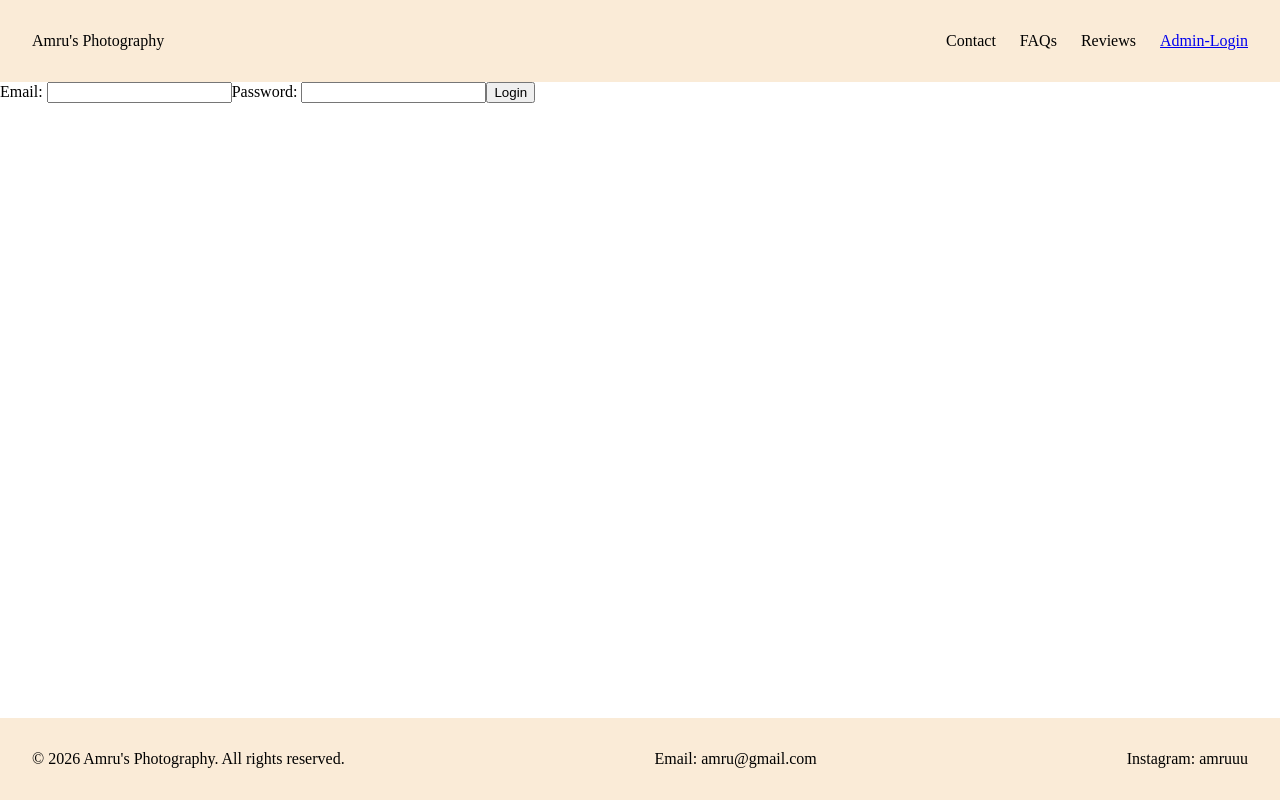
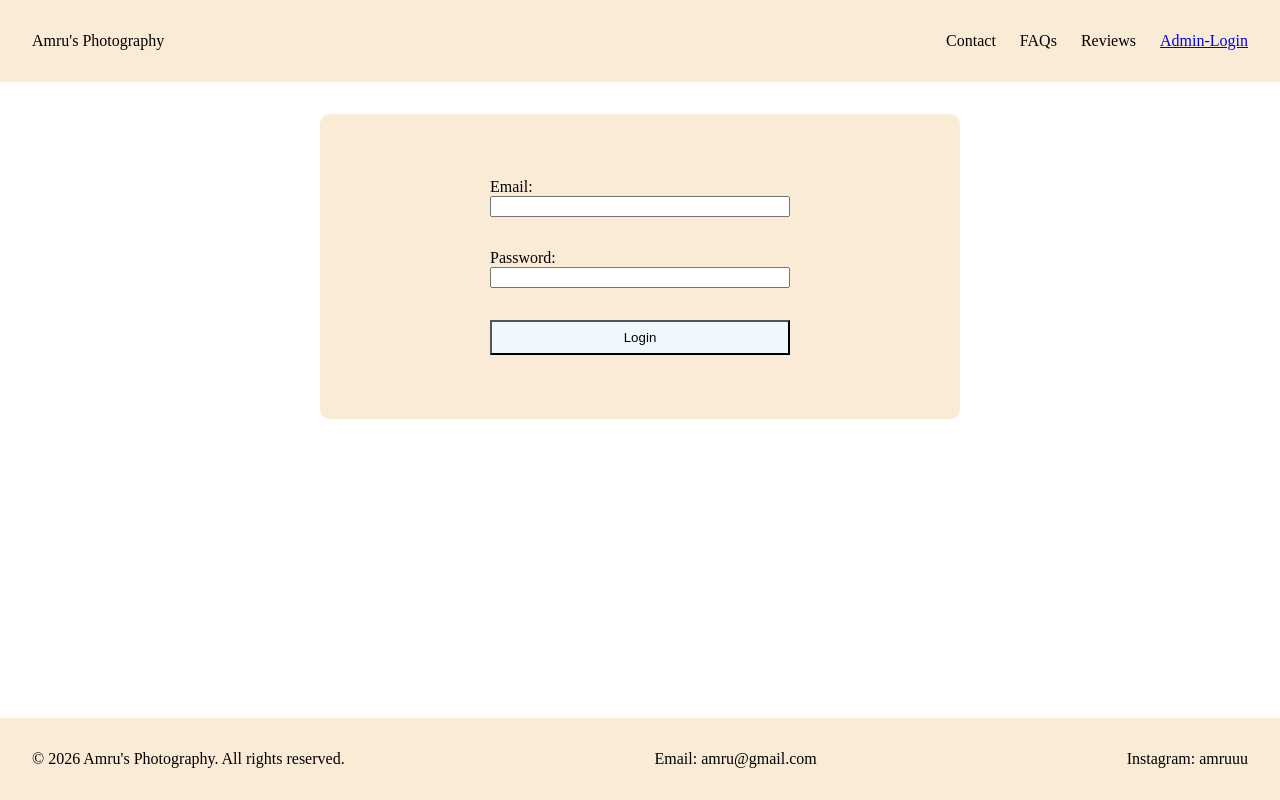
Before and after one commit to eezzatt/amru-photography, a React app in the folder frontend/: page /login in a window 1280 px wide. Built offline with nearby package versions, Linux system fonts and the light colour scheme; the HTML template or start-up script is replaced by a standard one.

Commit message:
Styled login page

```diff
--- /dev/null
+++ b/frontend/src/pages/LoginPage.css
@@ -0,0 +1,38 @@
+.login-card {
+    background-color: antiquewhite;
+    width: 50%;
+    margin: auto;
+    margin-top: 2rem;
+    margin-bottom: 2rem;
+    padding: 4rem;
+    border-radius: 10px;
+}
+
+.login-form {
+    display: flex;
+    flex-direction: column;
+    gap: 2rem;
+    justify-content: center;
+    align-items: center;
+}
+
+.login-email, .login-password {
+    width: 100%;
+    max-width: 300px;
+    display: flex;
+    flex-direction: column;
+}
+
+.login-form input, .login-form button {
+    width: 100%;
+    max-width: 300px;
+}
+
+.login-form button {
+    padding: 0.5rem;
+    background-color: aliceblue;
+}
+
+.login-form button:hover {
+    cursor: pointer;
+}
--- a/frontend/src/pages/LoginPage.jsx
+++ b/frontend/src/pages/LoginPage.jsx
@@ -1,5 +1,6 @@
 import { useState } from "react"
 import { useNavigate } from "react-router-dom"
+import "./LoginPage.css"
 
 function LoginPage() {
     const [email, setEmail] = useState('')
@@ -37,23 +38,26 @@ function LoginPage() {
     }
 
     return (
-        <div>
-            <form onSubmit={handleSubmit}>
+        <div className="login-card">
+            <form onSubmit={handleSubmit} className="login-form">
+                <div className="login-email">
                     <label>Email: </label>
                     <input
                         type="email"
                         value={email}
                         onChange={(e) => setEmail(e.target.value)}
                     />
-
+                </div>
+                <div className="login-password">
                     <label>Password: </label>
                     <input
                         type="password"
                         value={password}
                         onChange={(e) => setPassword(e.target.value)}
                     />
+                </div>
 
-                <button type="submit">Login</button>
+                <button className="login-button" type="submit">Login</button>
 
                 {error && <p>{error}</p>}
             </form>
```
Lines whose indentation alone changed are shown as unchanged.
